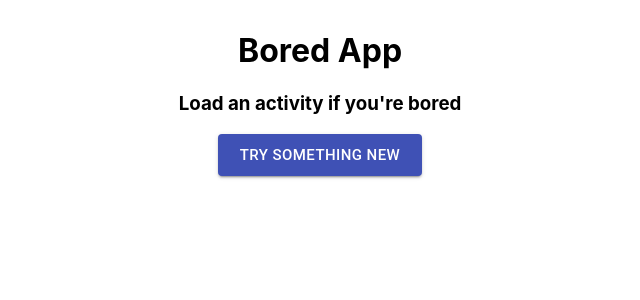
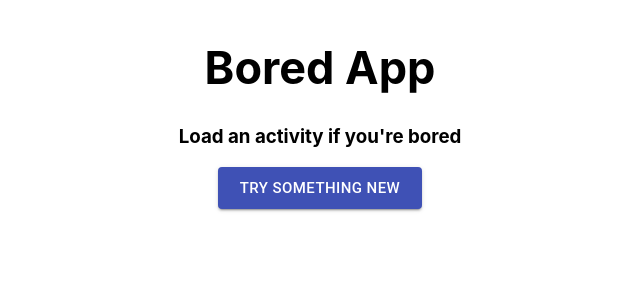
Before and after one commit to ojones311/boredapp, a React (Create React App) app: page / in a window 1280 px wide. Shown: the top 300 px of the page, without its empty margins (320-960 px from the left). Built offline with nearby package versions, Linux system fonts and the light colour scheme.

Commit message:
added changes

```diff
--- a/src/Components/ActivityLoader.jsx
+++ b/src/Components/ActivityLoader.jsx
@@ -28,8 +28,8 @@ const ActivityLoader = () => {
     }
 
     const handleAllActivity = async () => {
+        requestNewActivity()
         setRandomColor()
-        requestNewActivity()
     }
 
     const [activity, setActivity] = useState(initialState)
--- a/src/Components/MainPage.jsx
+++ b/src/Components/MainPage.jsx
@@ -5,7 +5,7 @@ import '../Components/Styles/MainPage.css'
 const MainPage = () => {
     return (
         <div className='main-body'>
-            <h1>Bored App</h1>
+            <h1 id='main-title'>Bored App</h1>
             <h3>Load an activity if you're bored</h3>
             <div className='activity-loader'>
                 <ActivityLoader />
--- a/src/Components/Styles/ActivityLoader.css
+++ b/src/Components/Styles/ActivityLoader.css
@@ -6,4 +6,9 @@
 
 .activity-card {
     padding: 20px;
+    transition: 0.3s ease;
 }
+
+.activity-card:hover {
+    transform: scale(1.05);
+}
--- a/src/Components/Styles/MainPage.css
+++ b/src/Components/Styles/MainPage.css
@@ -2,3 +2,7 @@
     padding: 10px;
     margin: 0 auto;
 }
+
+#main-title {
+    font-size: 45px;
+}
```
Also changed, not shown: 2 other files (tests, documents, lock files or other folders).
